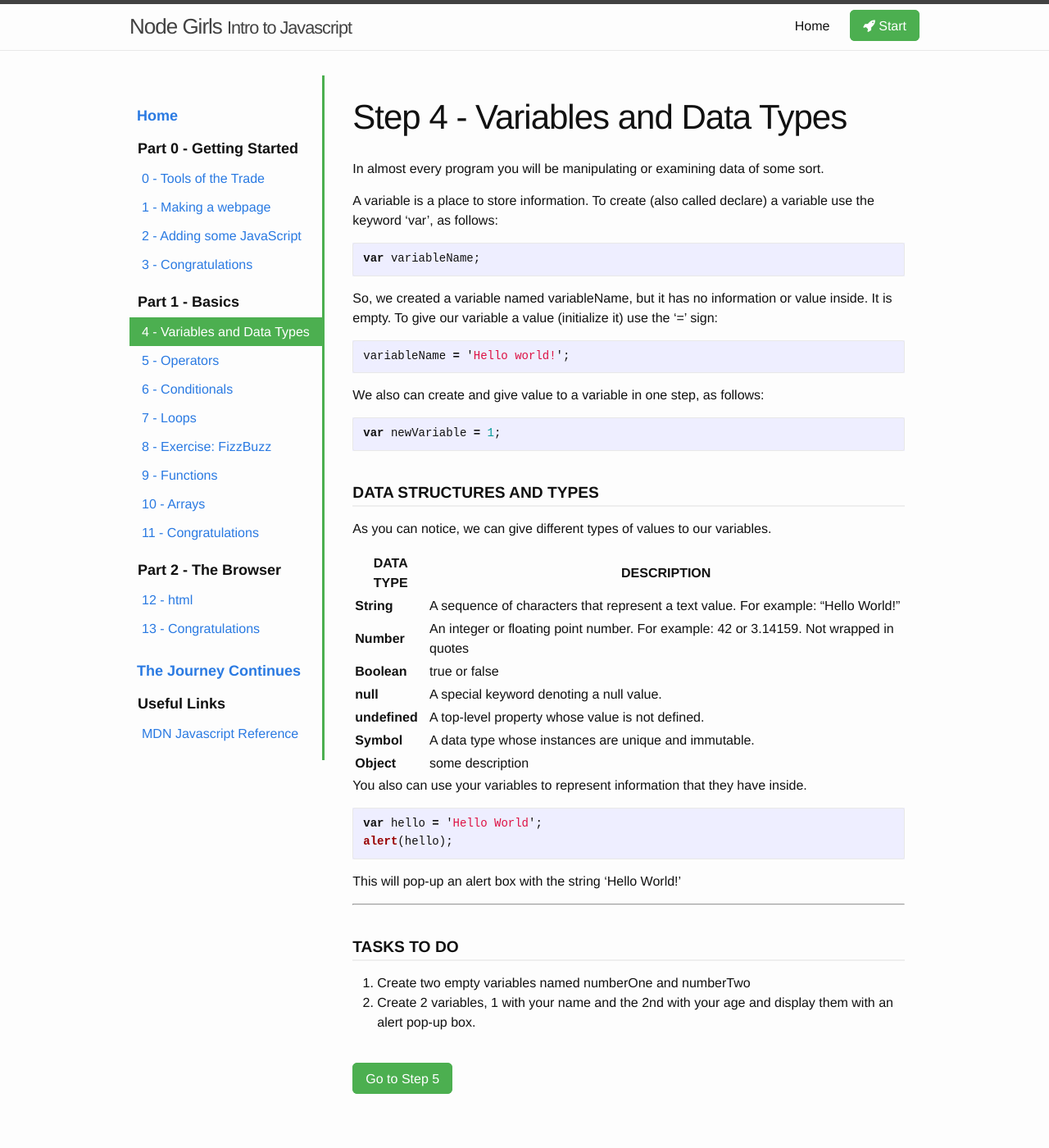
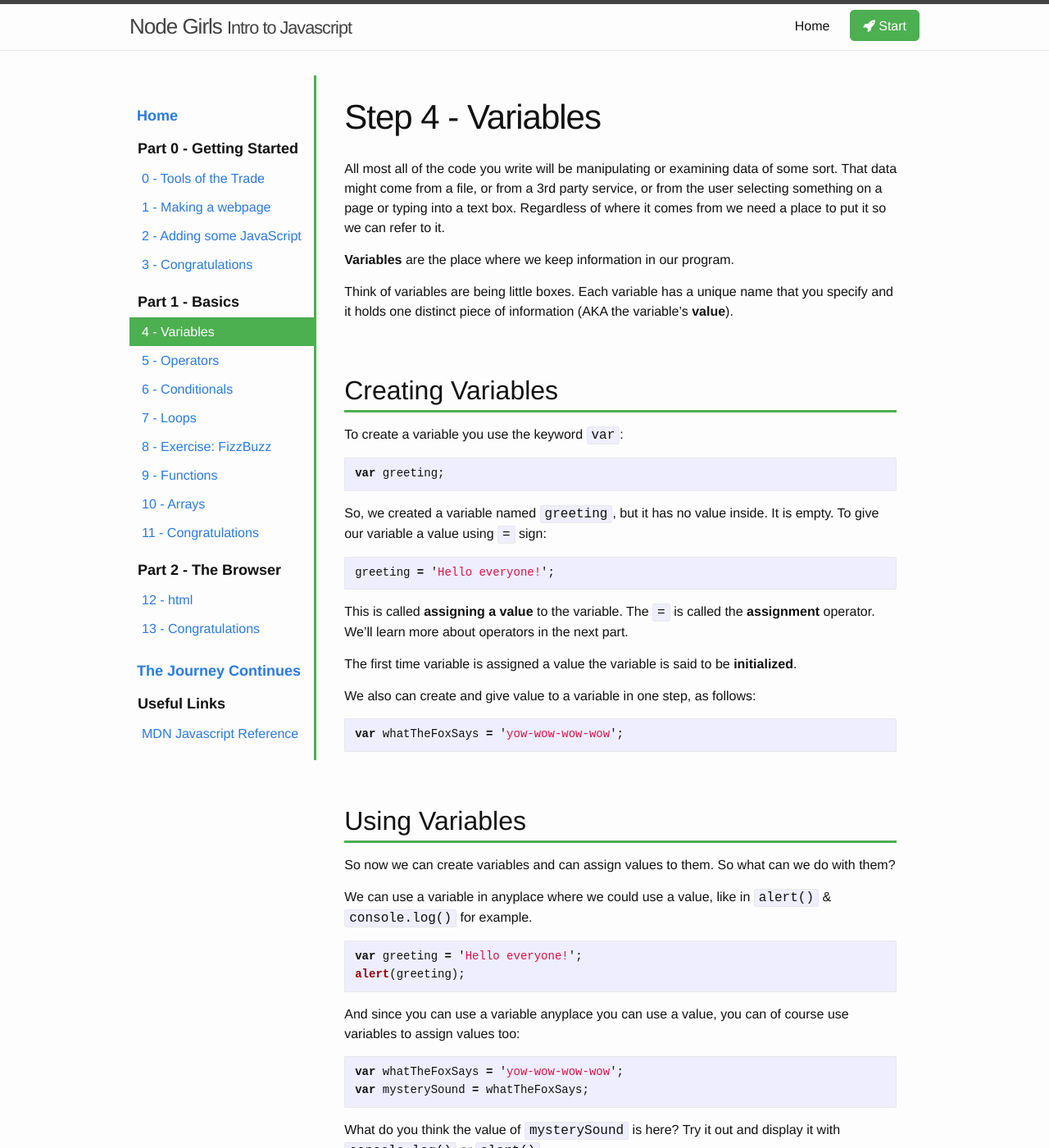
Before and after one commit to dmison/old-intro-to-js, a Jekyll site: the page built from _steps/part1/step4-variables.markdown, in a window 1280 px wide and 1400 px high. Shown: the whole window at 82% size. Built offline with Jekyll 4.4.1, drawn with Linux system fonts in a browser that asks for light colours; nearby versions of some CDN libraries; some of the changed text lies outside the part shown.

Commit message:
Revised variables

````diff
--- a/_steps/part1/step4-variables.markdown
+++ b/_steps/part1/step4-variables.markdown
@@ -2,7 +2,7 @@
 layout: step
 number: 4
 part: 1
-title: Variables and Data Types
+title: Variables
 permalink: step4/
 
 #keywords:
@@ -11,28 +11,108 @@ permalink: step4/
 
 ---
 
-In almost every program you will be manipulating or examining data of some sort.
+All most all of the code you write will be manipulating or examining data of some sort.  That data might come from a file, or from a 3rd party service, or from the user selecting something on a page or typing into a text box.  Regardless of where it comes from we need a place to put it so we can refer to it.
 
-A variable is a place to store information. To create (also called declare) a
-variable use the keyword 'var', as follows:
+**Variables** are the place where we keep information in our program.
+
+Think of variables are being little boxes.  Each variable has a unique name that you specify and it holds one distinct piece of information (AKA the variable's **value**).
+
+## Creating Variables
+
+To create a variable you use the keyword `var`:
 
 ```javascript
-var variableName;
+var greeting;
 ```
-So, we created a variable named variableName, but it has no information or
-value inside. It is empty. To give our variable a value (initialize it)
-use the '=' sign:
+
+So, we created a variable named `greeting`, but it has no value inside.  It is empty. To give our variable a value
+using `=` sign:
 
 ```javascript
-variableName = 'Hello world!';
+greeting = 'Hello everyone!';
 ```
+
+This is called **assigning a value** to the variable.  The `=` is called the **assignment** operator.  We'll learn more about operators in the next part.
+
+<!-- Note that `=` is not an equals sign like you might be used to from algebra.   -->
+
+The first time variable is assigned a value the variable is said to be **initialized**.
 
 We also can create and give value to a variable in one step, as follows:
 
 ```javascript
-var newVariable = 1;
+var whatTheFoxSays = 'yow-wow-wow-wow';
 ```
-#### DATA STRUCTURES AND TYPES
+
+## Using Variables
+
+So now we can create variables and can assign values to them.  So what can we do with them?
+
+We can use a variable in anyplace where we could use a value, like in `alert()` & `console.log()` for example.
+
+```javascript
+var greeting = 'Hello everyone!';
+alert(greeting);
+```
+
+And since you can use a variable anyplace you can use a value, you can of course use variables to assign values too:
+
+```javascript
+var whatTheFoxSays = 'yow-wow-wow-wow';
+var mysterySound = whatTheFoxSays;
+```
+
+What do you think the value of `mysterySound` is here?  Try it out and display it with `console.log()` or `alert()`.
+
+### Tasks
+1. Create two empty variables named `animalName` and `animalNoise`
+2. Assign them appropriate values.
+3. Display them each using `alert()`
+
+
+## Data Types and Strings
+
+You might notice that all the values we are used so far have quote characters (`'`) around them.  Why is that?
+
+Values have a quality what we refer to as **type**. Type indicates what kind of value it is.  Different types have slightly different behaviour and can be used in different ways.
+
+Putting single or double quotes around a value indicates that has the type of **string**, or "a string of characters".  We use strings for literal representations of words.
+
+So what will happen if you don't put the quotes in?  Like this example?
+
+```javascript
+var message = Hello;
+console.log(message)
+```
+
+You'll get a error something like `ReferenceError: Hello is not defined` because JavaScript assumes that `Hello` is a variable and tries to assigns it's value to `message`.  And `Hello` doesn't exist, so `not defined`.
+
+It gets even more confused if you try to do something like:
+
+```javascript
+var message = Hello There;
+console.log(message)
+```
+
+**Short version:** if your value is a bunch of literal characters that belong together, then wrap them in quotes.
+
+**Should I use single or double quotes?**  It mostly doesn't matter so long as you use the same ones at the beginning and the end.  It's mostly personal preference but it does matter when the string itself contains quote characters.
+
+```javascript
+var message = 'Say "Hello" to my little friend.';
+var warning = "Don't swim here.  There are sharks!";
+```
+
+What do you think happens if the first string was wrapped in double-quotes, or if the second was in single quotes?
+
+Try it out and see.
+
+In the next step when we talk about operators we will also talk about another data type: Numbers.
+
+
+
+
+<!-- #### DATA STRUCTURES AND TYPES
 
 As you can notice, we can give different types of values to our variables.
 
@@ -45,20 +125,14 @@ As you can notice, we can give different types of values to our variables.
 | **undefined**    |A top-level property whose value is not defined. |
 | **Symbol**       |A data type whose instances are unique and immutable. |
 | **Object**       |some description |
+ -->
 
 
-
-You also can use your variables to represent information that they have inside.
+<!-- You also can use your variables to represent information that they have inside.
 
 ```javascript
 var hello = 'Hello World';
 alert(hello);
 ```
 
-This will pop-up an alert box with the string 'Hello World!'
-
-----
-#### TASKS TO DO
-
-1. Create two empty variables named numberOne and numberTwo
-2. Create 2 variables, 1 with your name and the 2nd with your age and display them with an alert pop-up box.
+This will pop-up an alert box with the string 'Hello World!' -->
--- /dev/null
+++ b/example.js
@@ -0,0 +1 @@
+alert("this is a test");
````
Also changed, not shown: example.html (added, +32 -0 lines).
